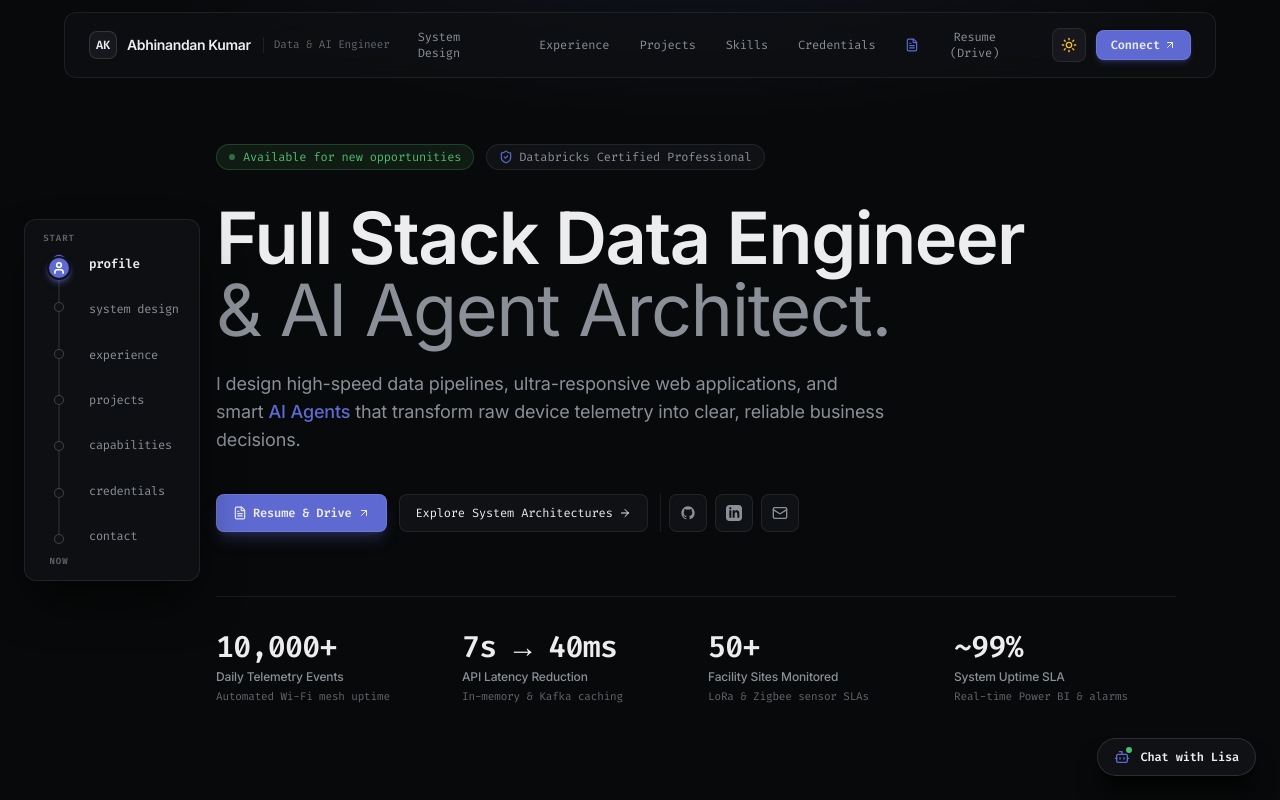
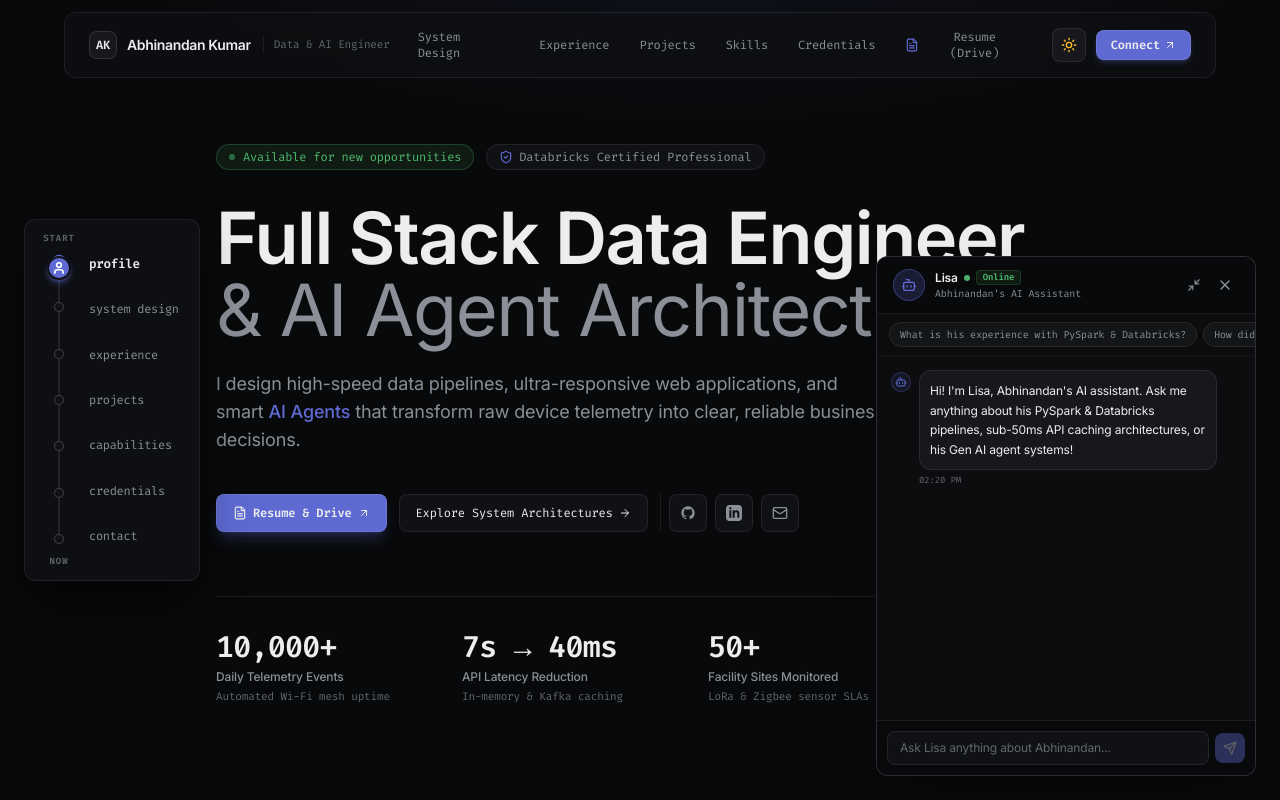
Before and after one commit to sabhinandan403/my-portfolio, a React (Vite) app: page / in a window 1280 px wide. Shown: the top 800 px of the page. Built offline with nearby package versions, Linux system fonts and the light colour scheme.

Commit message:
feat(ai): configure Lisa AI assistant to auto-open upon landing to engage visitors with minimize option

```diff
--- a/src/components/LisaChatWidget.tsx
+++ b/src/components/LisaChatWidget.tsx
@@ -1,5 +1,5 @@
-import React, { useState } from 'react';
-import { Bot, Send, X, CheckCircle2, Zap, Minimize2 } from 'lucide-react';
+import React, { useState, useEffect } from 'react';
+import { Bot, Send, X, CheckCircle2, Zap, Minimize2, Sparkles } from 'lucide-react';
 
 interface ChatMessage {
   id: string;
@@ -11,6 +11,9 @@ interface ChatMessage {
 
 export const LisaChatWidget: React.FC = () => {
   const [isOpen, setIsOpen] = useState<boolean>(false);
+  const [showTeaser, setShowTeaser] = useState<boolean>(false);
+  const [hasUserInteracted, setHasUserInteracted] = useState<boolean>(false);
+
   const [messages, setMessages] = useState<ChatMessage[]>([
     {
       id: 'msg-1',
@@ -22,6 +25,15 @@ export const LisaChatWidget: React.FC = () => {
   const [inputText, setInputText] = useState('');
   const [isThinking, setIsThinking] = useState(false);
 
+  // Auto-open upon landing after 1.2 seconds to immediately engage visitors
+  useEffect(() => {
+    const timer = setTimeout(() => {
+      setIsOpen(true);
+    }, 1200);
+
+    return () => clearTimeout(timer);
+  }, []);
+
   const samplePrompts = [
     "What is his experience with PySpark & Databricks?",
     "How did he cut API response times from 7s to 40ms?",
@@ -31,6 +43,7 @@ export const LisaChatWidget: React.FC = () => {
 
   const handleAsk = (query: string) => {
     if (!query.trim()) return;
+    setHasUserInteracted(true);
 
     const userMsg: ChatMessage = {
       id: 'usr-' + Date.now(),
@@ -76,12 +89,20 @@ export const LisaChatWidget: React.FC = () => {
     }, 600);
   };
 
+  const handleMinimize = () => {
+    setIsOpen(false);
+    if (!hasUserInteracted) {
+      setShowTeaser(true);
+      setTimeout(() => setShowTeaser(false), 6000);
+    }
+  };
+
   return (
     <div className="fixed bottom-6 right-6 z-50 flex flex-col items-end">
 
       {/* Expanded Chat Window */}
       {isOpen ? (
-        <div className="w-[90vw] sm:w-[380px] h-[520px] bg-white dark:bg-[#101114] border border-slate-200 dark:border-white/[0.12] rounded-xl shadow-2xl flex flex-col overflow-hidden animate-fadeIn">
+        <div className="w-[90vw] sm:w-[380px] h-[520px] bg-white dark:bg-[#101114] border border-slate-200 dark:border-white/[0.12] rounded-xl shadow-2xl flex flex-col overflow-hidden animate-fadeIn transition-all">
 
           {/* Header */}
           <div className="px-4 py-3 bg-slate-50 dark:bg-[#08090A] border-b border-slate-200 dark:border-white/[0.08] flex items-center justify-between">
@@ -103,16 +124,18 @@ export const LisaChatWidget: React.FC = () => {
 
             <div className="flex items-center gap-1">
               <button
-                onClick={() => setIsOpen(false)}
+                onClick={handleMinimize}
                 className="p-1.5 rounded-lg text-slate-400 dark:text-[#8A8F98] hover:text-slate-900 dark:hover:text-[#EDEDEF] hover:bg-slate-100 dark:hover:bg-white/[0.06] transition-colors cursor-pointer"
                 title="Minimize chat"
+                aria-label="Minimize"
               >
                 <Minimize2 className="w-3.5 h-3.5" />
               </button>
               <button
-                onClick={() => setIsOpen(false)}
+                onClick={handleMinimize}
                 className="p-1.5 rounded-lg text-slate-400 dark:text-[#8A8F98] hover:text-slate-900 dark:hover:text-[#EDEDEF] hover:bg-slate-100 dark:hover:bg-white/[0.06] transition-colors cursor-pointer"
                 title="Close chat"
+                aria-label="Close"
               >
                 <X className="w-4 h-4" />
               </button>
@@ -212,17 +235,37 @@ export const LisaChatWidget: React.FC = () => {
 
         </div>
       ) : (
-        /* Floating Trigger Launcher Button */
+        /* Floating Trigger Launcher Button with optional teaser */
+        <div className="flex flex-col items-end gap-2">
+          {showTeaser && (
+            <div className="bg-white dark:bg-[#101114] border border-slate-200 dark:border-white/[0.12] p-3 rounded-xl shadow-xl text-xs text-slate-700 dark:text-[#EDEDEF] max-w-[260px] animate-fadeIn flex items-start gap-2">
+              <Sparkles className="w-4 h-4 text-[#5E6AD2] shrink-0 mt-0.5" />
+              <div className="space-y-1">
+                <p className="leading-snug">Click anytime to chat with <strong>Lisa</strong> about Abhinandan's work!</p>
                 <button
-          onClick={() => setIsOpen(true)}
-          className="group px-4 py-2.5 rounded-full bg-white dark:bg-[#101114] border border-slate-200 dark:border-white/[0.12] hover:border-[#5E6AD2]/50 text-slate-900 dark:text-[#EDEDEF] font-semibold font-mono text-xs shadow-xl shadow-black/10 dark:shadow-black/80 flex items-center gap-2.5 transition-all hover:scale-105 active:scale-95 cursor-pointer"
+                  onClick={() => setShowTeaser(false)}
+                  className="text-[10px] text-slate-400 hover:text-slate-600 dark:hover:text-white underline cursor-pointer"
+                >
+                  Dismiss
+                </button>
+              </div>
+            </div>
+          )}
+
+          <button
+            onClick={() => {
+              setIsOpen(true);
+              setShowTeaser(false);
+            }}
+            className="group px-4 py-2.5 rounded-full bg-white dark:bg-[#101114] border border-slate-200 dark:border-white/[0.12] hover:border-[#5E6AD2]/50 text-slate-900 dark:text-[#EDEDEF] font-semibold font-mono text-xs shadow-xl shadow-black/10 dark:shadow-black/80 flex items-center gap-2.5 transition-all hover:scale-105 active:scale-95 cursor-pointer ring-2 ring-[#5E6AD2]/20 hover:ring-[#5E6AD2]/40"
           >
             <div className="relative">
               <Bot className="w-4 h-4 text-[#5E6AD2]" />
-            <span className="absolute -top-0.5 -right-0.5 w-1.5 h-1.5 rounded-full bg-emerald-500 dark:bg-[#4EBA6F]"></span>
+              <span className="absolute -top-0.5 -right-0.5 w-1.5 h-1.5 rounded-full bg-emerald-500 dark:bg-[#4EBA6F] animate-pulse"></span>
             </div>
             <span>Chat with Lisa</span>
           </button>
+        </div>
       )}
 
     </div>
```
Lines whose indentation alone changed are shown as unchanged.
